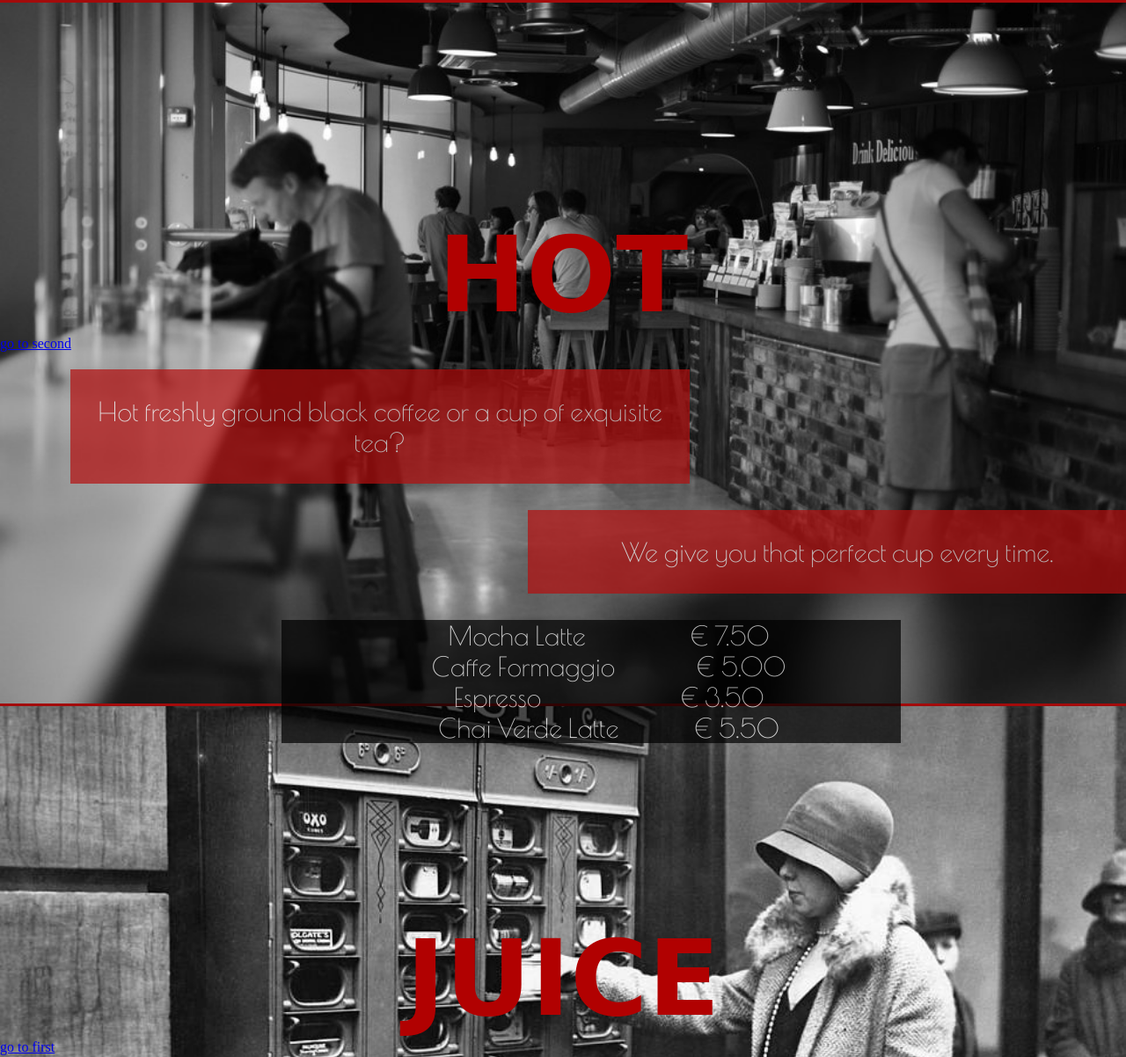
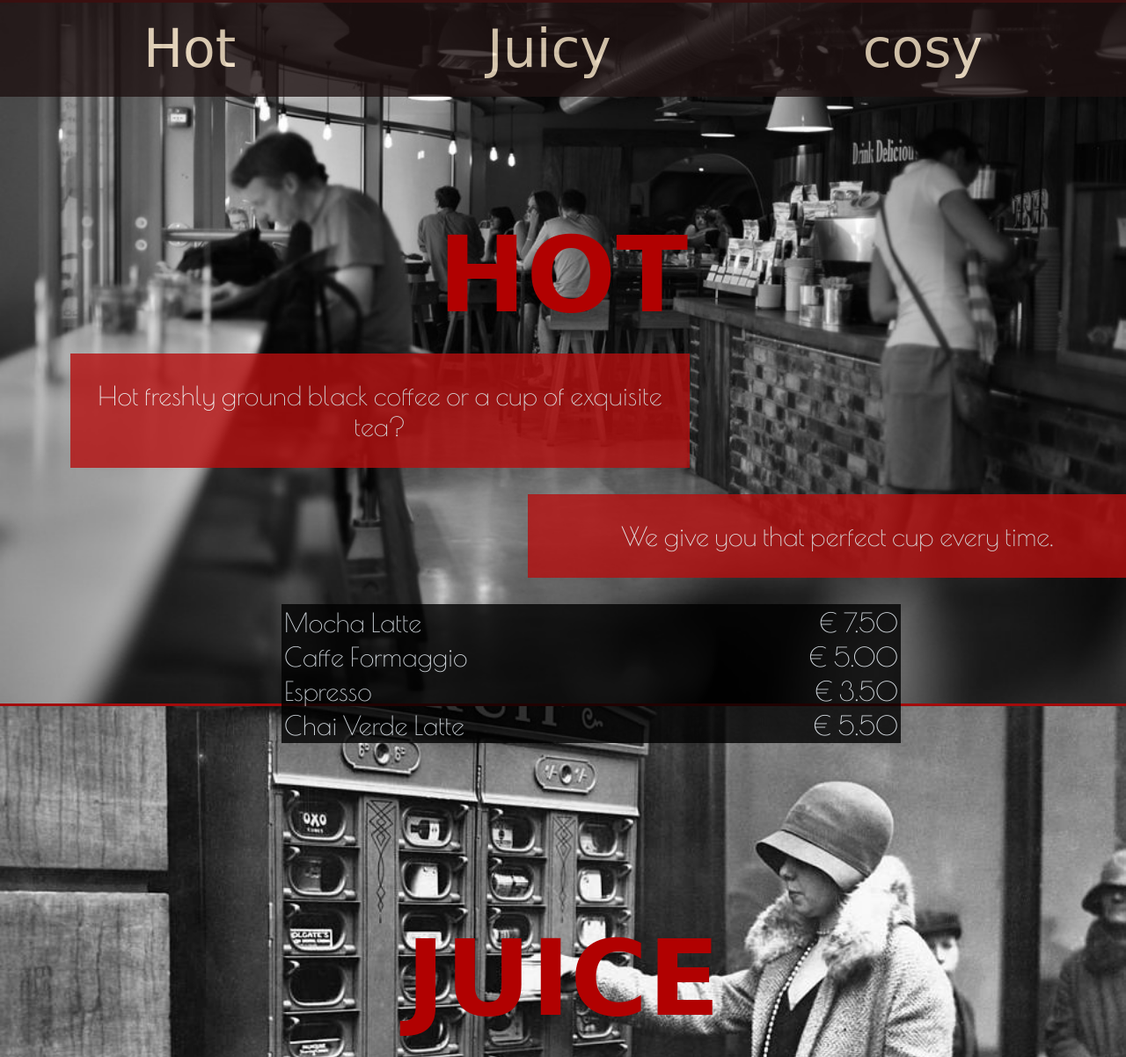
Before and after one commit to Fredde-J/Cafe_Retro, a plain HTML site: page index.html in a window 1280 px wide. Shown: the top 1202 px of the page at 88% size. Drawn offline with nearby package versions, Linux system fonts and the light colour scheme; a web font is replaced by a local one.

Commit message:
Last update

```diff
--- a/index.html
+++ b/index.html
@@ -6,31 +6,79 @@
 <link href="https://fonts.googleapis.com/css?family=Poiret+One|Spirax&display=swap" rel="stylesheet">
     </head>
     <body>
+        <div class="navbar">
+                <a href="#hot">Hot</a>
+                <a href="#juice">Juicy</a>
+                <a href="#cosy">cosy</a>
+        </div>
+
         <div id="hot">
             <H1>HOT</H1>
-            <a href="#second">go to second</a>
             <p class="position1"> Hot freshly ground black coffee or a cup of exquisite tea? </p>
             <p class="position2">We give you that perfect cup every time.</p>
-            <ul>
-                    <li>Mocha Latte&nbsp;&nbsp;&nbsp;&nbsp;&nbsp;&nbsp;&nbsp;&nbsp;&nbsp;&nbsp;&nbsp;&nbsp;&nbsp;&nbsp;&nbsp;&nbsp;&nbsp;&nbsp;€ 7.50</li>
-                    <li> Caffe Formaggio&nbsp;&nbsp;&nbsp;&nbsp;&nbsp;&nbsp;&nbsp;&nbsp;&nbsp;&nbsp;&nbsp;&nbsp;&nbsp; € 5.00</li>
-                    <li>Espresso&nbsp;&nbsp;&nbsp;&nbsp;&nbsp;&nbsp;&nbsp;&nbsp;&nbsp; &nbsp; &nbsp;&nbsp;&nbsp;&nbsp;&nbsp;&nbsp;&nbsp;&nbsp;&nbsp;&nbsp;&nbsp; € 3.50</li>
-                    <li>Chai Verde Latte&nbsp;&nbsp;&nbsp;&nbsp;&nbsp;&nbsp;&nbsp;&nbsp;&nbsp;&nbsp;&nbsp;&nbsp; € 5.50</li>
-                  </ul>
+            <table>
+                <tr>
+                    <td class="name">Mocha Latte</td>
+                    <td class="price">€ 7.50</td>
+                </tr>
+                <tr>
+                     <td class="name">Caffe Formaggio</td>
+                    <td class="price">€ 5.00</td>
+                </tr>
+                <tr>
+                    <td class="name">Espresso</td>
+                    <td class="price">€ 3.50</td>
+                </tr>
+                <tr>
+                    <td class="name">Chai Verde Latte </td>
+                    <td class="price">€ 5.50</td>
+                </tr>
+
+            </table>
         </div>
 
         <div id="juice">
             <h1>JUICE</h1>
-            <a href="#first">go to first</a>
              <p class="position2">Ripe fruit - freshly squeezed.</p>
              <p class="position1">  It's as simple as that. Chunky or smooth - it's your choice.</p>
+             <table>
+                    <tr>
+                        <td class="name">Branched Apricots</td>
+                        <td class="price">€ 4.20</td>
+                    </tr>
+                    <tr>
+                         <td class="name">Deep Rasberries</td>
+                        <td class="price">€ 3.50</td>
+                    </tr>
+                    <tr>
+                        <td class="name">Smooth Oranges</td>
+                        <td class="price">€ 6.50</td>
+                    </tr>
+
+
+                </table>
         </div>
 
         <div id="cosy">
             <h1>COSY</h1>
-            <a href="#second">go to second</a>
             <p class="position1">Hang around. Enjoy the settings.</p>
             <p class="position2">Use our fast WiFi. Borrow a newspaper or a novel.</p>
+            <table>
+                    <tr>
+                        <td class="name">Mon-Sun </td>
+                        <td class="price">8am – 11pm</td>
+                    </tr>
+                    <tr>
+                         <td class="name">Caffe Retro</td>
+                        <td class="price">Canto VI</td>
+                    </tr>
+                    <tr>
+                        <td class="name">0123-45 67 89 </td>
+                        <td class="price">caffe@lorem.pge</td>
+                    </tr>
+
+
+                </table>
         </div>
 
 
--- a/styles.css
+++ b/styles.css
@@ -16,7 +16,7 @@ background-image: url(/bilder/juicy.jpg);
 background-size: cover;
 background-position: 50% 50%;
 background-repeat: no-repeat;
-border-top: solid rgb(163, 11, 11);
+border-top:  solid rgb(163, 11, 11);
 }
 #cosy{
 height: 100vh;
@@ -46,7 +46,7 @@ p{
     color: white;
     text-align: center;
     font-size: 30px;
-    opacity: 0.7;
+    opacity: 0.8;
     padding: 30px;
     width: 55%;
 
@@ -60,14 +60,43 @@ p{
     margin-top: 20px;
     margin-left:600px;
 }
-ul{
+table {
     font-family: 'Poiret One', cursive;
+    width: 100%;
+    color: aliceblue;
     background-color: black;
-    color: white;
-    opacity: 0.7;
+    opacity: 0.8;
+    width:55%;
     font-size: 30px;
-    width: 55%;
-    text-align: center;
-    list-style-type: none;
     margin-left:25%;
-}
+
+  }
+  .name{
+      text-align: left;
+  }
+  .price{
+      text-align: right;
+  }
+  .navbar{
+      display:flex;
+      justify-content: space-around;
+      position: fixed;
+      top: 0;
+      width: 100%;
+      background-color: rgb(31, 18, 18);
+      opacity: 0.8;
+      padding: 20px;
+
+  }
+  .navbar a {
+    float: left;
+    color: blanchedalmond;
+    text-decoration: none;
+    font-family: 'Spirax', cursive;
+    font-size: 60px;
+
+
+  }
+  .navbar a:hover {
+    color: rgb(177, 1, 1);
+  }
```
